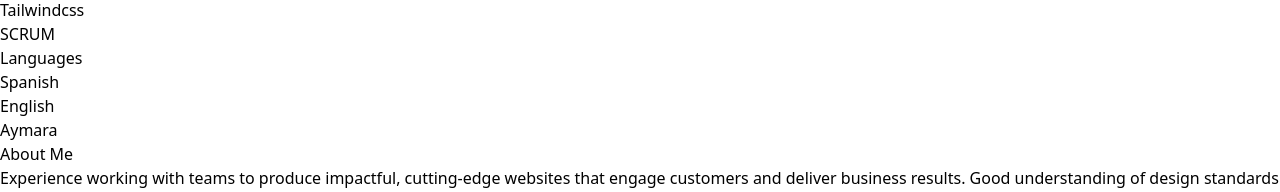
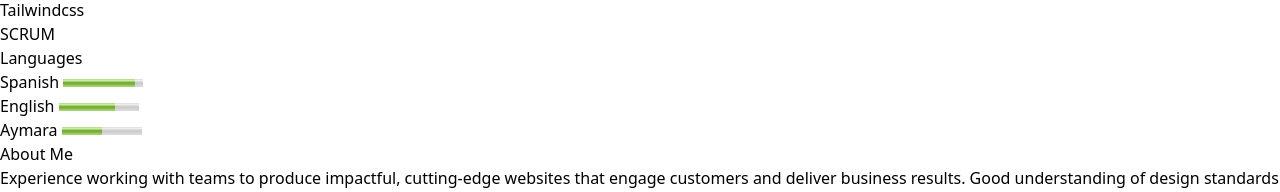
Before and after one commit to lalomax/cv-project, a React (Vite) app: page / in a window 1280 px wide. Shown: the part 495-687 px from the top of the page. Built offline with nearby package versions, Linux system fonts and the light colour scheme.

Commit message:
Added metrics to languages

```diff
--- a/src/App.jsx
+++ b/src/App.jsx
@@ -53,9 +53,24 @@
                   Languages
                 </span>
                 <ul>
-                  {data.languages.map((language) => {
-                    return <li class="mb-2">{language}</li>;
-                  })}
+                  {/* {data.languages.map((languages) => {
+                    const item = Object.entries(languages)
+                    console.log(item)
+                    // return <li class="mb-2">{item} <meter value={percentage} min="0" max="10">sdfsd</meter></li>;
+                  })} */}
+                  {/* {
+                    Object.keys(data.languages).forEach(function(key,index){
+                      // console.log(key,data.languages[key])
+                      (<li class="mb-2">{key} <meter value={data.languages[key]} min="0" max="10"></meter></li>)
+                    })
+                  } */}
+                  {
+                    // console.log(Object.entries(data.languages))
+                    Object.entries(data.languages).map((key) => {
+                      // console.log(key,index)
+                      return <li class="mb-2">{key[0]} <meter value={key[1]} min="0" max="10"></meter></li>
+                    })
+                  }
                 </ul>
               </div>
             </div>
--- a/src/data.json
+++ b/src/data.json
@@ -12,11 +12,11 @@
     "Tailwindcss",
     "SCRUM"
   ],
-  "languages" : [
-    "Spanish",
-    "English",
-    "Aymara"
-  ],
+  "languages" : {
+    "Spanish":"9",
+    "English":"7",
+    "Aymara":"5"
+  },
   "experience": [
     {
       "Role": "Frontend Developer",
```
